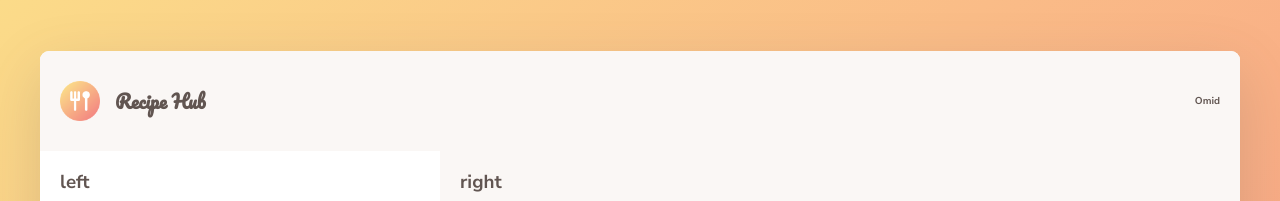
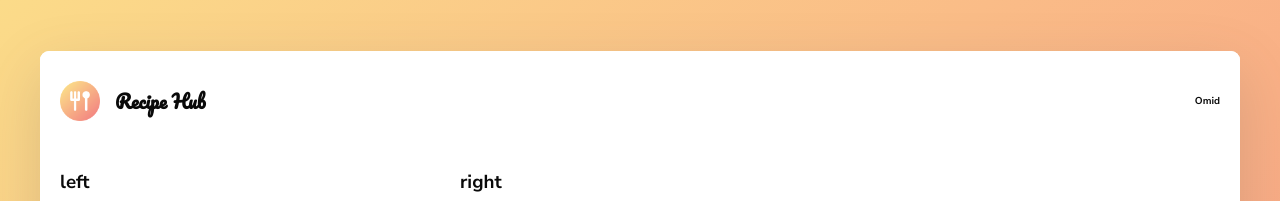
Before and after one commit to omidsdgi/recipe-hub, a Next.js app: page / in a window 1280 px wide. Shown: the top 201 px of the page. Built offline with nearby package versions, Linux system fonts and the light colour scheme.

Commit message:
feat: add shadcn/ui Input component

```diff
--- a/src/app/globals.css
+++ b/src/app/globals.css
@@ -1,9 +1,14 @@
 @import "tailwindcss";
+@import "tw-animate-css";
+@import "shadcn/tailwind.css";
+
+@custom-variant dark (&:is(.dark *));
 
 @layer base {
   html {
     min-height: 100%;
     font-size: 62.5%;
+    @apply font-sans;
   }
   body {
     font-family: var(--font-body);
@@ -12,6 +17,10 @@
     line-height: 1.6;
     color: var(--color-foreground);
     background: transparent;
+    @apply bg-background text-foreground;
+  }
+  * {
+    @apply border-border outline-ring/50;
   }
 }
   @theme  {
@@ -52,9 +61,103 @@
     --color-gradient-to: #f38e82;
 
     --shadow-card: 0 2rem 6rem rgba(0, 0, 0, 0.35);
+
+    --background: oklch(0.145 0 0);
+
+    --foreground: oklch(0.985 0 0);
+
+    --card: oklch(0.205 0 0);
+
+    --card-foreground: oklch(0.985 0 0);
+
+    --popover: oklch(0.205 0 0);
+
+    --popover-foreground: oklch(0.985 0 0);
+
+    --primary: oklch(0.922 0 0);
+
+    --primary-foreground: oklch(0.205 0 0);
+
+    --secondary: oklch(0.269 0 0);
+
+    --secondary-foreground: oklch(0.985 0 0);
+
+    --muted: oklch(0.269 0 0);
+
+    --muted-foreground: oklch(0.708 0 0);
+
+    --accent: oklch(0.269 0 0);
+
+    --accent-foreground: oklch(0.985 0 0);
+
+    --destructive: oklch(0.704 0.191 22.216);
+
+    --border: oklch(1 0 0 / 10%);
+
+    --input: oklch(1 0 0 / 15%);
+
+    --ring: oklch(0.556 0 0);
+
+    --chart-1: oklch(0.87 0 0);
+
+    --chart-2: oklch(0.556 0 0);
+
+    --chart-3: oklch(0.439 0 0);
+
+    --chart-4: oklch(0.371 0 0);
+
+    --chart-5: oklch(0.269 0 0);
+
+    --sidebar: oklch(0.205 0 0);
+
+    --sidebar-foreground: oklch(0.985 0 0);
+
+    --sidebar-primary: oklch(0.488 0.243 264.376);
+
+    --sidebar-primary-foreground: oklch(0.985 0 0);
+
+    --sidebar-accent: oklch(0.269 0 0);
+
+    --sidebar-accent-foreground: oklch(0.985 0 0);
+
+    --sidebar-border: oklch(1 0 0 / 10%);
+
+    --sidebar-ring: oklch(0.556 0 0);
   }
   :root{
     color-scheme: light;
+    --background: oklch(1 0 0);
+    --foreground: oklch(0.145 0 0);
+    --card: oklch(1 0 0);
+    --card-foreground: oklch(0.145 0 0);
+    --popover: oklch(1 0 0);
+    --popover-foreground: oklch(0.145 0 0);
+    --primary: oklch(0.205 0 0);
+    --primary-foreground: oklch(0.985 0 0);
+    --secondary: oklch(0.97 0 0);
+    --secondary-foreground: oklch(0.205 0 0);
+    --muted: oklch(0.97 0 0);
+    --muted-foreground: oklch(0.556 0 0);
+    --accent: oklch(0.97 0 0);
+    --accent-foreground: oklch(0.205 0 0);
+    --destructive: oklch(0.577 0.245 27.325);
+    --border: oklch(0.922 0 0);
+    --input: oklch(0.922 0 0);
+    --ring: oklch(0.708 0 0);
+    --chart-1: oklch(0.87 0 0);
+    --chart-2: oklch(0.556 0 0);
+    --chart-3: oklch(0.439 0 0);
+    --chart-4: oklch(0.371 0 0);
+    --chart-5: oklch(0.269 0 0);
+    --radius: 0.625rem;
+    --sidebar: oklch(0.985 0 0);
+    --sidebar-foreground: oklch(0.145 0 0);
+    --sidebar-primary: oklch(0.205 0 0);
+    --sidebar-primary-foreground: oklch(0.985 0 0);
+    --sidebar-accent: oklch(0.97 0 0);
+    --sidebar-accent-foreground: oklch(0.205 0 0);
+    --sidebar-border: oklch(0.922 0 0);
+    --sidebar-ring: oklch(0.708 0 0);
   }
   .dark{
     color-scheme: dark;
@@ -86,3 +189,46 @@
     color: inherit;
     text-decoration: none;
   }
+
+  @theme inline {
+  --font-heading: var(--font-sans);
+  --font-sans: var(--font-sans);
+  --color-sidebar-ring: var(--sidebar-ring);
+  --color-sidebar-border: var(--sidebar-border);
+  --color-sidebar-accent-foreground: var(--sidebar-accent-foreground);
+  --color-sidebar-accent: var(--sidebar-accent);
+  --color-sidebar-primary-foreground: var(--sidebar-primary-foreground);
+  --color-sidebar-primary: var(--sidebar-primary);
+  --color-sidebar-foreground: var(--sidebar-foreground);
+  --color-sidebar: var(--sidebar);
+  --color-chart-5: var(--chart-5);
+  --color-chart-4: var(--chart-4);
+  --color-chart-3: var(--chart-3);
+  --color-chart-2: var(--chart-2);
+  --color-chart-1: var(--chart-1);
+  --color-ring: var(--ring);
+  --color-input: var(--input);
+  --color-border: var(--border);
+  --color-destructive: var(--destructive);
+  --color-accent-foreground: var(--accent-foreground);
+  --color-accent: var(--accent);
+  --color-muted-foreground: var(--muted-foreground);
+  --color-muted: var(--muted);
+  --color-secondary-foreground: var(--secondary-foreground);
+  --color-secondary: var(--secondary);
+  --color-primary-foreground: var(--primary-foreground);
+  --color-primary: var(--primary);
+  --color-popover-foreground: var(--popover-foreground);
+  --color-popover: var(--popover);
+  --color-card-foreground: var(--card-foreground);
+  --color-card: var(--card);
+  --color-foreground: var(--foreground);
+  --color-background: var(--background);
+  --radius-sm: calc(var(--radius) * 0.6);
+  --radius-md: calc(var(--radius) * 0.8);
+  --radius-lg: var(--radius);
+  --radius-xl: calc(var(--radius) * 1.4);
+  --radius-2xl: calc(var(--radius) * 1.8);
+  --radius-3xl: calc(var(--radius) * 2.2);
+  --radius-4xl: calc(var(--radius) * 2.6);
+}
--- a/src/app/layout.tsx
+++ b/src/app/layout.tsx
@@ -1,7 +1,10 @@
 import type { Metadata } from "next";
-import {Nunito_Sans, Pacifico} from "next/font/google";
+import {Nunito_Sans, Pacifico, Figtree } from "next/font/google";
 import "./globals.css";
 import React from "react";
+import { cn } from "@/lib/utils";
+
+const figtree = Figtree({subsets:['latin'],variable:'--font-sans'});
 
 const nunitoSans = Nunito_Sans({
   subsets: ["latin"],
@@ -28,7 +31,7 @@
   return (
     <html
       lang="en"
-      className={`${nunitoSans.variable} ${pasifico.variable}`}
+      className={cn(nunitoSans.variable, pasifico.variable, "font-sans", figtree.variable)}
     >
       <body >
       {children}
```
Also changed, not shown: package.json (+9 -1 lines), 1 other file (tests, documents, lock files or other folders).
